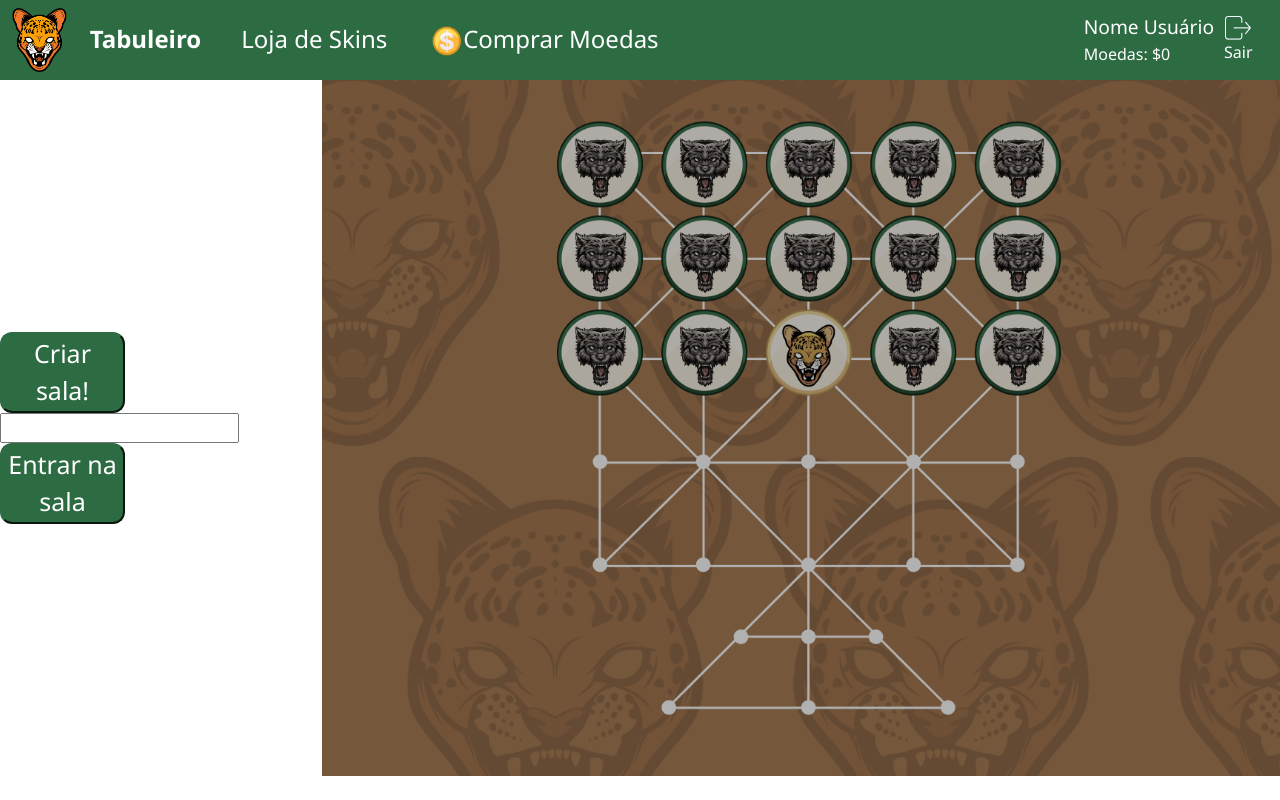
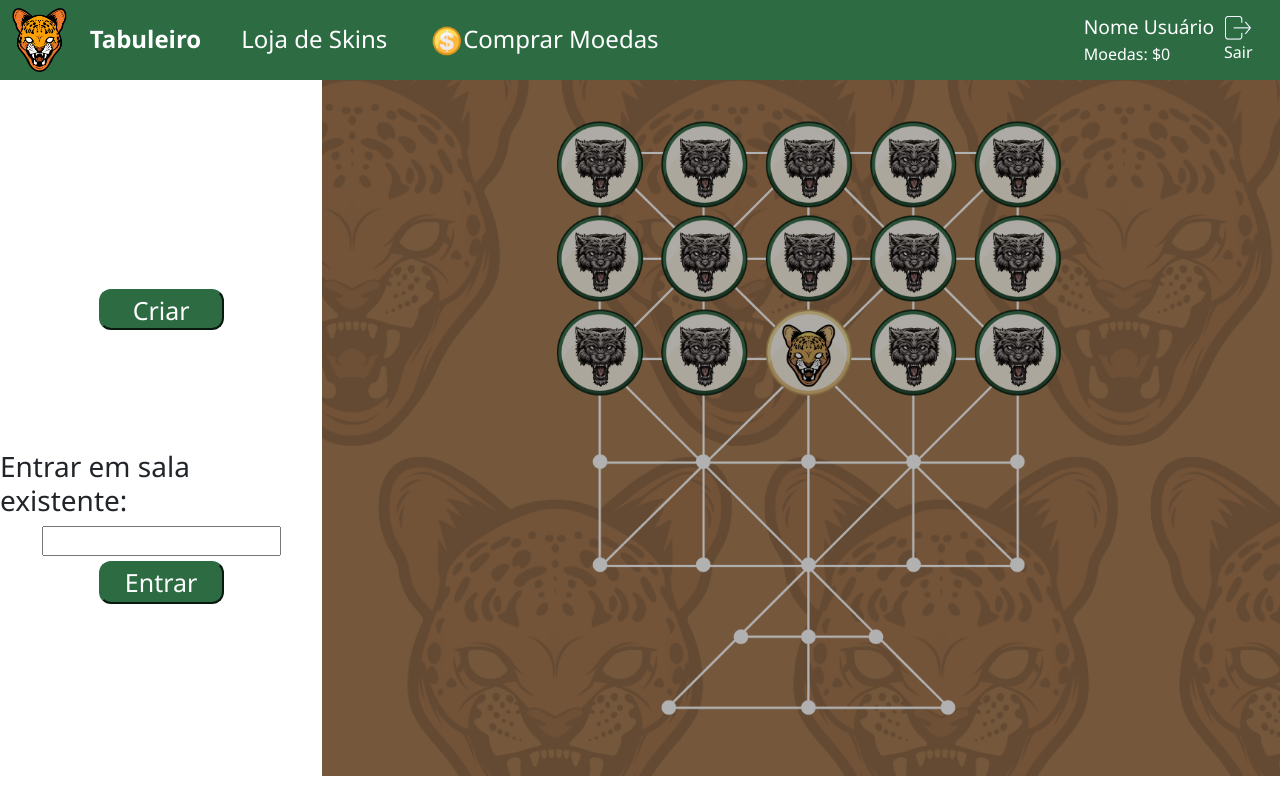
Before and after one commit to IES300-Jogo-da-Onca/jogo-da-onca, a React (Create React App) app: page /home in a window 1280 px wide. Built offline with nearby package versions, Linux system fonts and the light colour scheme; no server answers.

Commit message:
Ajustes na área de opções da página Home e adição dos elementos HTML do placar do jogo

```diff
--- a/src/pages/Home.js
+++ b/src/pages/Home.js
@@ -8,6 +8,7 @@ export const Home= () => {
     const socket_url = process.env.REACT_APP_WS_URL
     const [socket, setSocket] = useState(io(socket_url, {withCredentials: true}))
     const [sala, setSala] = useState('')
+    const [cachorrosAbatidos, setCachorrosAbatidos] = useState(0)
     const [criouSala, setCriouSala] = useState(false)
     const [isPlaying, setIsPlaying] = useState(false)
     const [dadosPartida, setDadosPartida] = useState({})
@@ -52,13 +53,27 @@ export const Home= () => {
             <div className='body'>
                 <div className='optArea'>
                     { !criouSala && !isPlaying &&
-                    <div>
-                        <button  onClick={criarSala}>Criar sala!</button>
-                        <input value={sala} onChange={(e) => setSala(e.target.value)}/>
-                        <button onClick={joinSala}>Entrar na sala</button>
+                        <div className='salaOpts'>
+                            <button  onClick={criarSala}>Criar sala!</button>
+                            <div className='entratSala'>
+                                <h3>Entrar em sala existente:</h3>
+                                <input value={sala} onChange={(e) => setSala(e.target.value)}/>
+                                <button onClick={joinSala}>Entrar</button>
+                            </div>
+                        </div>
+                    }
+                    { criouSala && !isPlaying &&
+                    <div className='salaCriada'>
+                        <h3>Id da Sala Criada:</h3>
+                        <input disabled value={sala}></input>
                     </div>
                     }
-                    { criouSala && !isPlaying &&  <div><p>Id da Sala</p><input disabled value={sala}></input></div>}
+                    { isPlaying &&
+                        <div className='optPlaying'>
+                            <h1>{cachorrosAbatidos}</h1>
+                            <h2>Cachorros Abatidos</h2>
+                        </div>
+                    }
                 </div>
                 <div className='tabuleiroArea'>
                     {!isPlaying && <img src={tabuleiro}/>}
--- a/src/styles/home.scss
+++ b/src/styles/home.scss
@@ -9,6 +9,53 @@
 .body img {
     margin: 0px;
     height: 100%;
+}
+
+.salaOpts{
+    display: flex;
+    flex-direction: column;
+    justify-content: space-between;
+    align-items: center;
+    height: 40%;
+    //border: solid 5px;
+}
+
+.entratSala{
+    display: flex;
+    flex-direction: column;
+    align-items: center;
+    //border: solid 5px;
+    flex-grow: 1;
+    margin-top: 120px;
+}
+
+.entratSala button{
+    flex-grow: 1;
+    margin-top: 5px;
+}
+
+.salaCriada{
+    display: flex;
+    flex-direction: column;
+    align-items: center;
+    justify-content: center;
+}
+
+.salaCriada input{
+    height: 40px;
+    width: 300px;
+    font-size: 25px;
+    text-align: center;
+}
+
+.optPlaying{
+    display: flex;
+    flex-direction: column;
+    align-items: center;
+}
+
+.optPlaying h1{
+    font-size: 100px;
 }
 
 .optArea{
```
Also changed, not shown: 1 other file (tests, documents, lock files or other folders).
